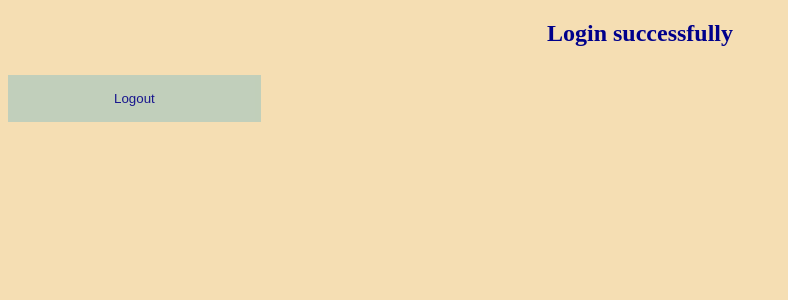
After one commit to swapnith8/project1, a Flask app: page /home in a window 1280 px wide. The commit adds this page. Shown: the top 300 px of the page, without its empty margins (0-788 px from the left). Run offline with Flask 2, Linux system fonts and the light colour scheme.

Commit message:
Authenticated user and showed login

```diff
--- a/Templates/Registration.html
+++ b/Templates/Registration.html
@@ -35,8 +35,10 @@
             <label for="city"><strong>&emsp;&emsp;&nbsp;City(optional)&ensp;</strong></label>
             <input type="text" id="city"placeholder="Enter city" name="city"><br><br>
             <button type="submit" class="btn btn-primary mb-2">Register</button>
-            <div class="container signin">
-                <p>Already have an account? <a href="#">Sign in</a>.</p>
+
+
+            <button type="submit" action="log" formaction = "http://127.0.0.1:5000/auth" class = "btn btn-primary mb-2">Login</button>
+
         </form>
         {% if message1 %}
         <div class = "container" style="text-align: center;">
--- /dev/null
+++ b/Templates/login.html
@@ -0,0 +1,31 @@
+<!DOCTYPE html>
+<html>
+   <head>
+       <style>
+           body{
+               background-color: wheat;
+           }
+           h2{
+               color: darkblue ;
+               text-align: center;
+               font: 10px;
+           }
+           .logout {
+            background-color:rgb(188, 206, 188);
+            color: darkblue;
+            padding: 16px 20px;
+            margin: 8px 0;
+            border: none;
+            cursor: pointer;
+            width: 20%;
+            opacity: 0.9;
+            }
+
+       </style>
+   </head>
+   <body>
+      <h2> Login successfully  </h2>
+      <form action = "/" >
+      <button type="submit"  class = "logout" formaction = "http://127.0.0.1:5000/home" value="Logout">Logout</button>
+    </form>
+    </body>
--- a/app.py
+++ b/app.py
@@ -2,10 +2,13 @@
 import os
 
 
-from flask import Flask, session,request,render_template
+from flask import Flask, session,request,render_template,redirect
 from flask_session import Session
-from sqlalchemy import create_engine
+from sqlalchemy import create_engine,desc
 from sqlalchemy.orm import scoped_session, sessionmaker
+import logging
+logging.basicConfig(level=logging.DEBUG)
+
 from tables import *
 
 app = Flask(__name__)
@@ -24,11 +27,6 @@ Session(app)
 db.init_app(app)
 # Set up database
 engine = create_engine(os.getenv("DATABASE_URL"))
-Session = scoped_session(sessionmaker(bind=engine))
-session = Session()
-
-# db = scoped_session(sessionmaker(bind=engine))
-
 
 
 @app.route("/")
@@ -50,8 +48,32 @@ def cont():
             db.session.commit()
             variable1="Registered successfully!!"
             return render_template("Registration.html",message1=variable1)
-        # return render_template("Details.html",username=username,Email=Email,city=city)
+
 @app.route('/admin')
 def admin():
-    allusersdata = userschema.query.all()
+    allusersdata = userschema.query.order_by(desc(userschema.time_stamp)).all()
     return render_template("adminer.html",admin = allusersdata)
+
+@app.route('/auth', methods=['POST'])
+def login():
+    user_data = userschema.query.filter_by(username = request.form['username']).first()
+    if user_data is not None:
+        if request.form['pwd'] == user_data.pwd:
+            return redirect('/home')
+        else:
+            var1 = "wrong Credentials"
+            return render_template('Registration.html', message = var1)
+    else:
+        var1 = "Error: You are not a registered. Please first register to login"
+        return render_template("Registration.html", message = var1)
+
+@app.route('/home')
+def homePage():
+        return render_template("login.html")
+
+
+
+@app.route('/logout')
+def logout():
+        var1= "Logged-Out"
+        return render_template("Registration.html",message=var1)
```
Also changed, not shown: 2 other files.
